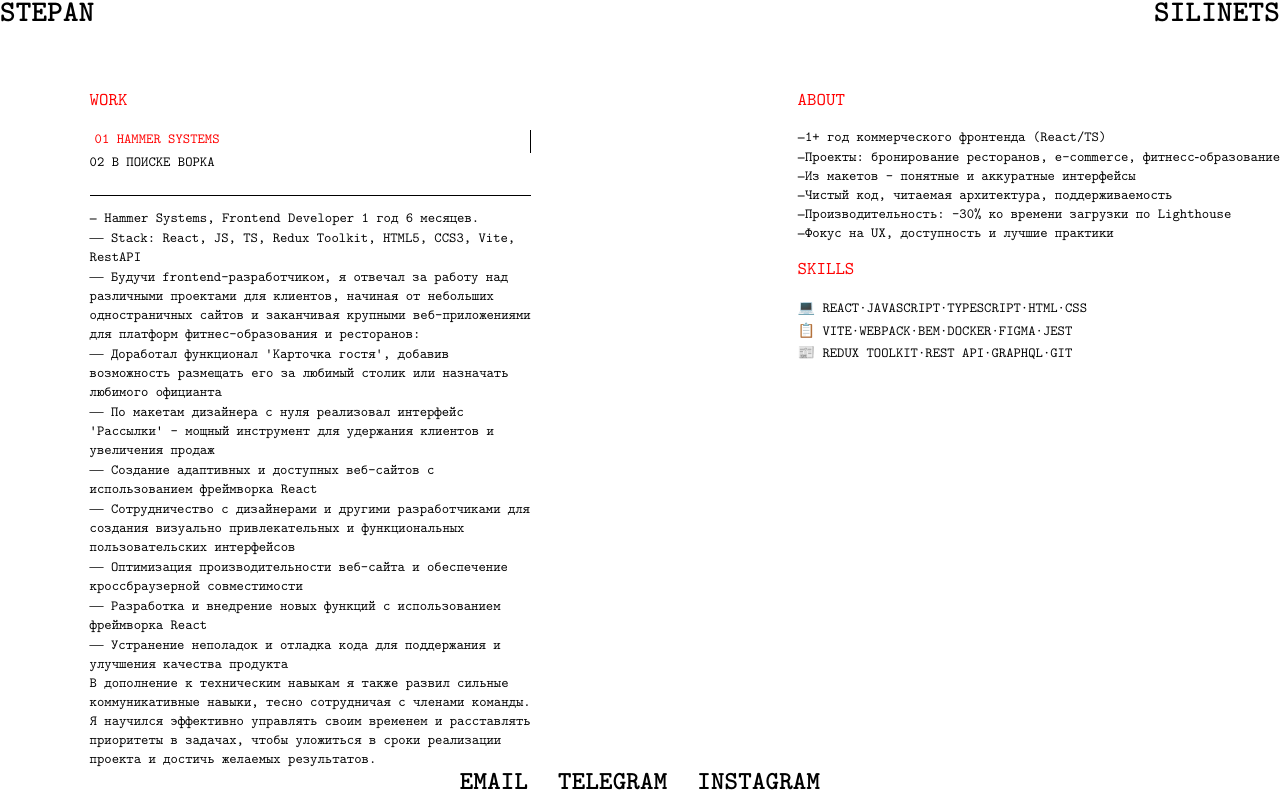
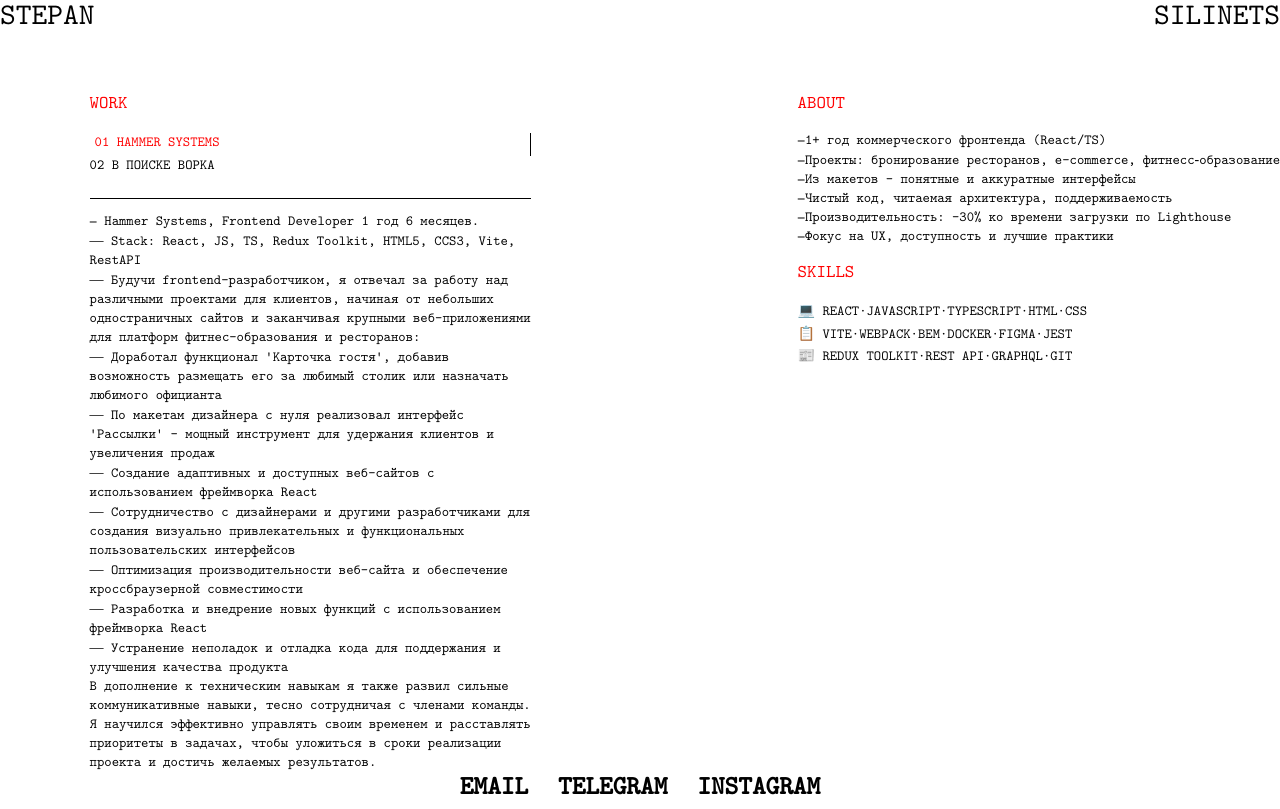
Before and after one commit to stepansilinets/webSite, a plain HTML site: page index.html in a window 1280 px wide. Drawn offline with Linux system fonts and the light colour scheme; a web font is replaced by a local one.

Commit message:
fix fonts

```diff
--- a/index.css
+++ b/index.css
@@ -17,7 +17,7 @@ body {
 
 
 .title {
-    font-family: 'TypewriterB';
+    font-family: 'TypewriterR';
     font-size: 30px;
     font-weight: 400;
     margin: 0;
@@ -76,7 +76,7 @@ body {
   margin-top: auto;
 }
 .link-footer {
-  font-family: 'TypewriterB';
+  font-family: 'TypewriterR';
   font-weight: 600;
   font-size: 26px;
   color: black;
```
